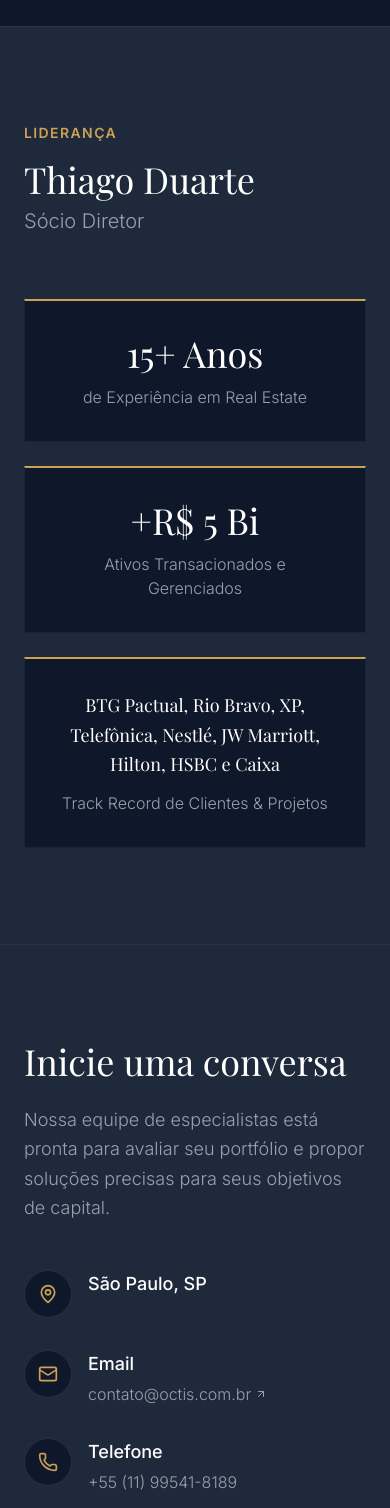
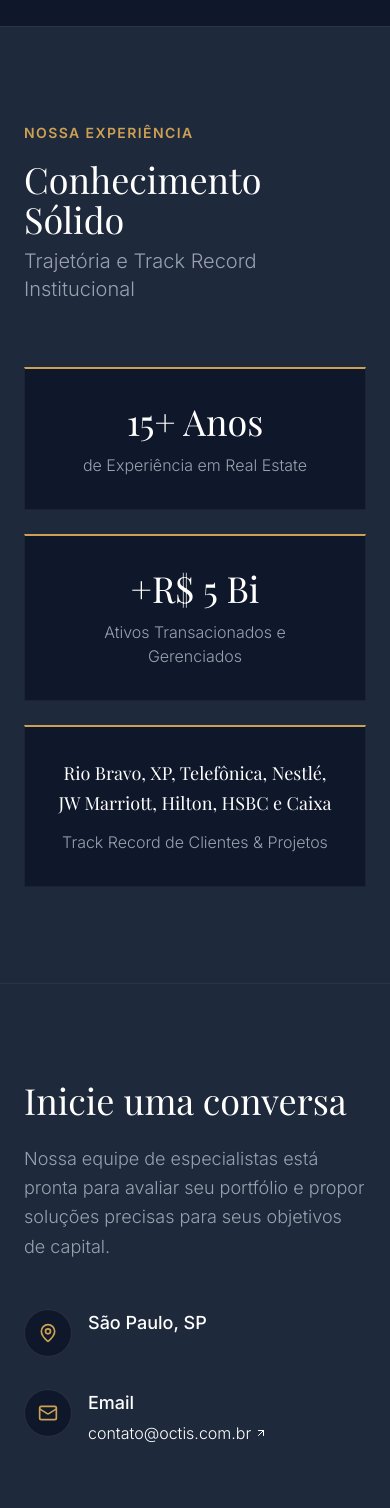
Before and after one commit to tpduarte86/octis, a React (Vite) app: page / in a window 390 px wide. Shown: the part 4420-5928 px from the top of the page. Built offline with nearby package versions, Linux system fonts and the light colour scheme; a web font is replaced by a local one.

Commit message:
refactor: update UI styling and content
- Update typography and link colors for better visibility
- Remove phone contact field
- Update leadership section content and track record list

```diff
--- a/src/components/Contact.tsx
+++ b/src/components/Contact.tsx
@@ -1,6 +1,6 @@
 import React from 'react';
 import { motion } from 'motion/react';
-import { MapPin, Mail, Phone, ArrowUpRight } from 'lucide-react';
+import { MapPin, Mail, ArrowUpRight } from 'lucide-react';
 
 export function Contact() {
   return (
@@ -33,21 +33,9 @@ export function Contact() {
               </div>
               <div>
                 <h4 className="text-lg font-medium mb-1">Email</h4>
-                <a href="mailto:contato@octis.com.br" className="text-gray-400 font-light hover:text-accent transition-colors flex items-center gap-1">
+                <a href="mailto:contato@octis.com.br" className="text-white font-light hover:text-accent transition-colors flex items-center gap-1">
                   contato@octis.com.br <ArrowUpRight className="w-3 h-3" />
                 </a>
-              </div>
-            </div>
-
-            <div className="flex items-start gap-4">
-              <div className="w-12 h-12 rounded-full bg-brand-900 border border-white/10 flex items-center justify-center shrink-0">
-                <Phone className="w-5 h-5 text-accent" />
-              </div>
-              <div>
-                <h4 className="text-lg font-medium mb-1">Telefone</h4>
-                <p className="text-gray-400 font-light">
-                  +55 (11) 99541-8189
-                </p>
               </div>
             </div>
           </div>
--- a/src/components/Footer.tsx
+++ b/src/components/Footer.tsx
@@ -23,19 +23,19 @@ export function Footer() {
             <div>
               <h4 className="text-white font-medium mb-6 uppercase text-sm tracking-wider">Navegação</h4>
               <ul className="space-y-4">
-                <li><a href="#home" className="text-gray-500 hover:text-white transition-colors text-sm">Home</a></li>
-                <li><a href="#about" className="text-gray-500 hover:text-white transition-colors text-sm">A Boutique</a></li>
-                <li><a href="#services" className="text-gray-500 hover:text-white transition-colors text-sm">Serviços</a></li>
-                <li><a href="#leadership" className="text-gray-500 hover:text-white transition-colors text-sm">Liderança</a></li>
-                <li><a href="#contact" className="text-gray-500 hover:text-white transition-colors text-sm">Contato</a></li>
+                <li><a href="#home" className="text-white hover:text-accent transition-colors text-sm">Home</a></li>
+                <li><a href="#about" className="text-white hover:text-accent transition-colors text-sm">A Boutique</a></li>
+                <li><a href="#services" className="text-white hover:text-accent transition-colors text-sm">Serviços</a></li>
+                <li><a href="#leadership" className="text-white hover:text-accent transition-colors text-sm">Liderança</a></li>
+                <li><a href="#contact" className="text-white hover:text-accent transition-colors text-sm">Contato</a></li>
               </ul>
             </div>
 
             <div>
               <h4 className="text-white font-medium mb-6 uppercase text-sm tracking-wider">Legal</h4>
               <ul className="space-y-4">
-                <li><a href="#" className="text-gray-500 hover:text-white transition-colors text-sm">Privacidade</a></li>
-                <li><a href="#" className="text-gray-500 hover:text-white transition-colors text-sm">Termos de Uso</a></li>
+                <li><a href="#" className="text-white hover:text-accent transition-colors text-sm">Privacidade</a></li>
+                <li><a href="#" className="text-white hover:text-accent transition-colors text-sm">Termos de Uso</a></li>
               </ul>
             </div>
           </div>
--- a/src/components/Header.tsx
+++ b/src/components/Header.tsx
@@ -42,7 +42,7 @@ export function Header() {
             <a
               key={link.name}
               href={link.href}
-              className="text-sm font-medium text-gray-300 hover:text-white transition-colors uppercase tracking-wider"
+              className="text-sm font-medium text-white hover:text-accent transition-colors uppercase tracking-wider"
             >
               {link.name}
             </a>
@@ -73,7 +73,7 @@ export function Header() {
                   key={link.name}
                   href={link.href}
                   onClick={() => setMobileMenuOpen(false)}
-                  className="py-4 text-sm font-medium text-gray-300 hover:text-accent border-b border-brand-800 last:border-none uppercase tracking-wider"
+                  className="py-4 text-sm font-medium text-white hover:text-accent border-b border-brand-800 last:border-none uppercase tracking-wider"
                 >
                   {link.name}
                 </a>
--- a/src/components/Partner.tsx
+++ b/src/components/Partner.tsx
@@ -13,9 +13,9 @@ export function Partner() {
           viewport={{ once: true }}
           className="mb-16 md:text-center"
         >
-          <span className="text-accent uppercase tracking-widest text-sm font-semibold mb-4 block">Liderança</span>
-          <h2 className="text-4xl md:text-5xl font-serif text-white">Thiago Duarte</h2>
-          <p className="text-xl text-gray-400 font-light mt-2">Sócio Diretor</p>
+          <span className="text-accent uppercase tracking-widest text-sm font-semibold mb-4 block">Nossa Experiência</span>
+          <h2 className="text-4xl md:text-5xl font-serif text-white">Conhecimento Sólido</h2>
+          <p className="text-xl text-gray-400 font-light mt-2">Trajetória e Track Record Institucional</p>
         </motion.div>
 
         <motion.div
@@ -37,7 +37,7 @@ export function Partner() {
 
             <div className="bg-brand-900 border border-white/5 p-8 border-t-2 border-t-accent hover:bg-brand-900/80 transition-colors flex flex-col justify-center text-center">
               <div className="text-lg md:text-xl font-serif text-white mb-3 leading-relaxed">
-                BTG Pactual, Rio Bravo, XP, Telefônica, Nestlé, JW Marriott, Hilton, HSBC e Caixa
+                Rio Bravo, XP, Telefônica, Nestlé, JW Marriott, Hilton, HSBC e Caixa
               </div>
               <div className="text-gray-400 font-light mt-auto">Track Record de Clientes & Projetos</div>
             </div>
```
